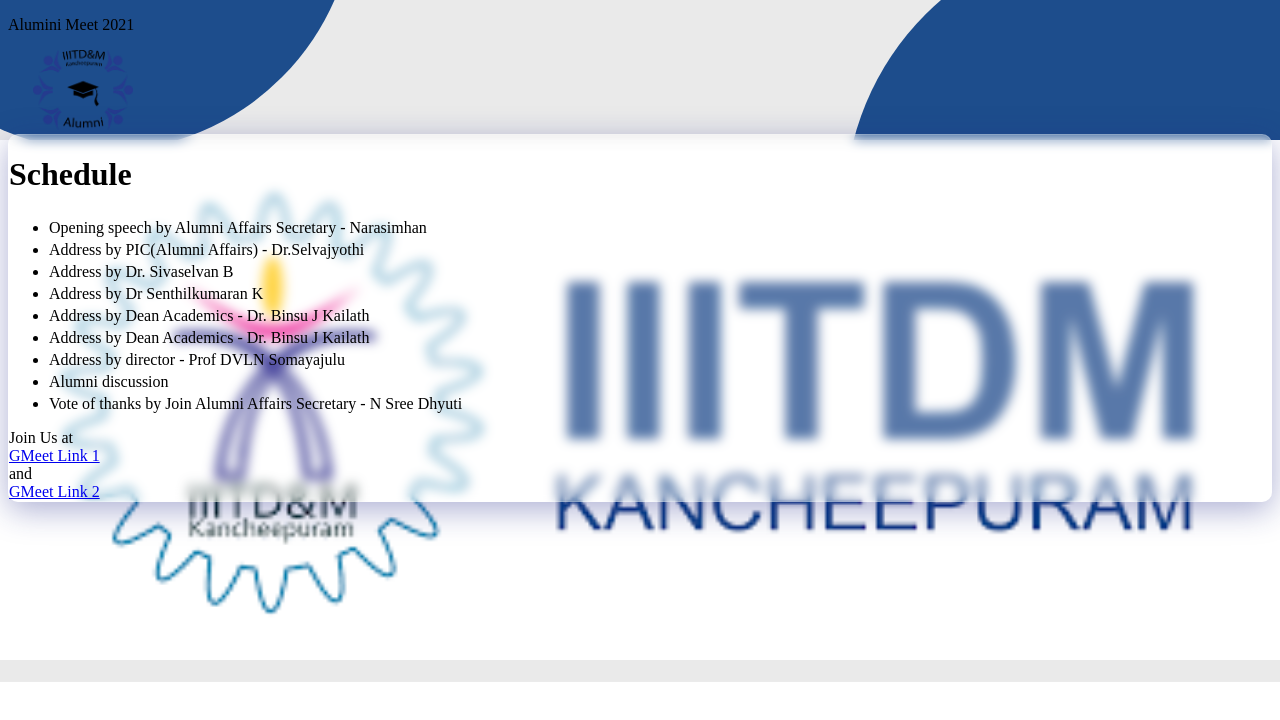
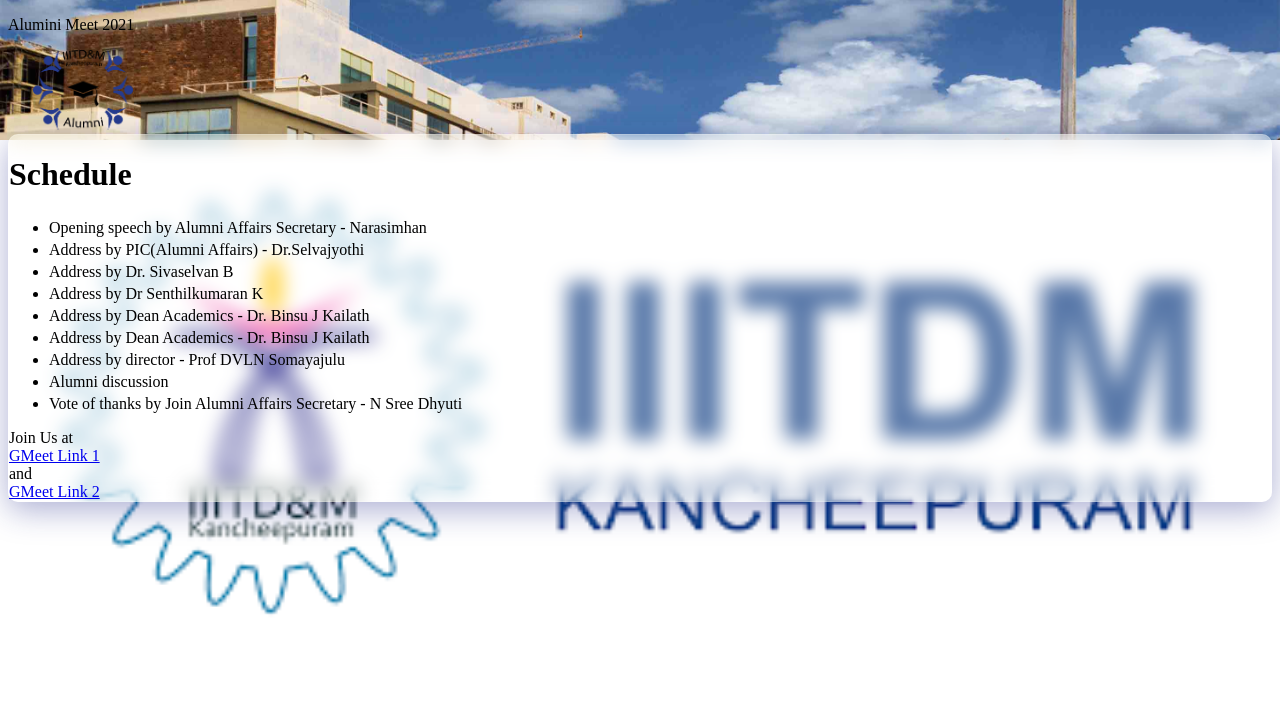
Before and after one commit to HelixMorphe/aluminiaffairs, a Next.js app: page / in a window 1280 px wide. Shown: the top 720 px of the page. Built offline with nearby package versions, Linux system fonts and the light colour scheme.

Commit message:
third commit

```diff
--- a/components/Background.jsx
+++ b/components/Background.jsx
@@ -6,8 +6,8 @@
       <div className="md:flex w-11/12 md:w-4/5 items-center justify-center mx-auto py-16">
         <div className="glass p-10 max-w-xl">
           <h1 className="text-center text-3xl font-bold">Schedule</h1>
-          <div className="w-11/12  mx-auto rounded-lg text-customBlack font-semibold pt-10">
-            <ul class="list-decimal list-inside list">
+          <div className="w-11/12  mx-auto rounded-lg text-black font-semibold pt-10">
+            <ul class="list-decimal list-outside list">
               <li>Opening speech by Alumni Affairs Secretary - Narasimhan</li>
               <li>Address by PIC(Alumni Affairs) - Dr.Selvajyothi</li>
               <li>Address by Dr. Sivaselvan B</li>
--- a/public/Globals.css
+++ b/public/Globals.css
@@ -1,5 +1,5 @@
 body {
-  background-image: url(/circle-scatter-haikei.svg);
+  background-image: url(/background.jpg);
   background-repeat: no-repeat;
   background-position: center;
   background-size: cover;
@@ -7,8 +7,8 @@
 .glass {
   background: rgba(255, 255, 255, 0.25);
   box-shadow: 0 8px 32px 0 rgba(31, 38, 135, 0.37);
-  backdrop-filter: blur(6px);
-  -webkit-backdrop-filter: blur(8px);
+  backdrop-filter: blur(10px);
+  -webkit-backdrop-filter: blur(10px);
   border-radius: 10px;
   border: 1px solid rgba(255, 255, 255, 0.18);
 }
```
Also changed, not shown: public/background.jpg (added).
